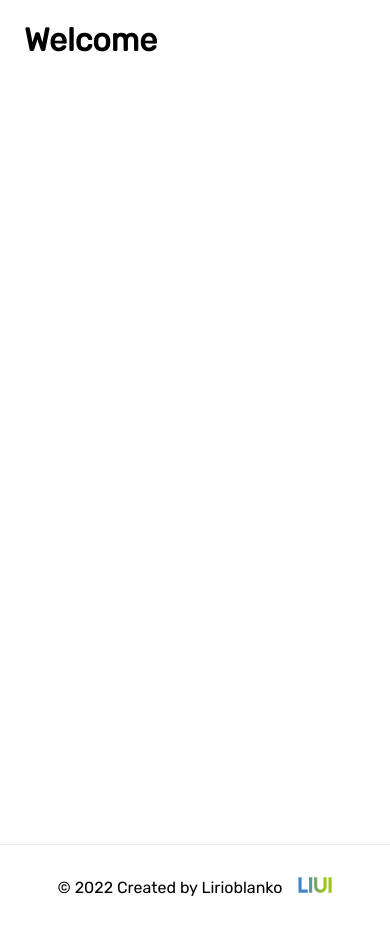
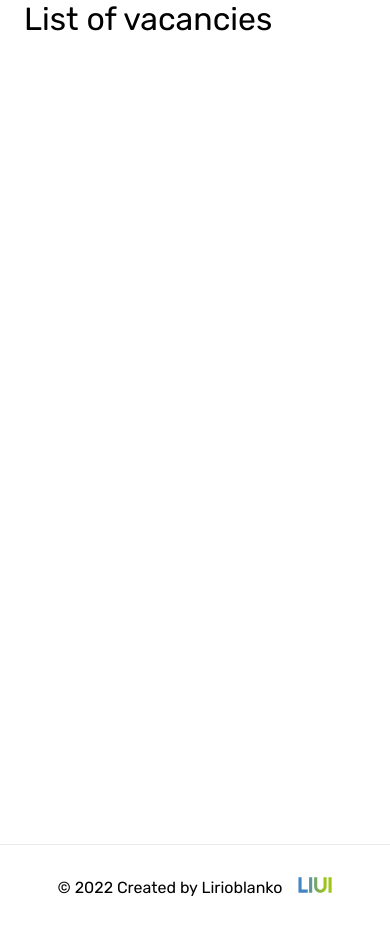
Before and after one commit to lirioblanko/vacancies-hh-next, a Next.js app: page / in a window 390 px wide. Built offline with nearby package versions, Linux system fonts and the light colour scheme.

Commit message:
компонент Heading "<h>"

```diff
--- /dev/null
+++ b/components/Heading/Heading.module.scss
@@ -0,0 +1,43 @@
+.h1, .h2 {
+  font-family: var(--rubik-font-family);
+  font-style: normal;
+  font-weight: 400;
+  font-size: 64px;
+  line-height: 76px;
+  color: var(--black);
+  margin: 0;
+  padding: 0;
+}
+
+.h3 {
+  font-family: var(--roboto-font-family);
+  font-style: normal;
+  font-weight: 400;
+  font-size: 32px;
+  line-height: 36px;
+  color: var(--black);
+  margin: 0;
+  padding: 0;
+}
+
+@media (max-width: 991px) {
+  .h1, .h2 {
+    font-size: 48px;
+    line-height: 52px;
+  }
+  .h3 {
+    font-size: 26px;
+    line-height: 30px;
+  }
+}
+
+@media (max-width: 439px) {
+  .h1, .h2 {
+    font-size: 32px;
+    line-height: 38px;
+  }
+  .h3 {
+    font-size: 22px;
+    line-height: 26px;
+  }
+}
--- /dev/null
+++ b/components/Heading/Heading.props.ts
@@ -0,0 +1,6 @@
+import { ReactNode } from "react";
+
+export interface HeadingProps {
+    tag: 'h1' | 'h2' | 'h3';
+    children: ReactNode;
+}
--- /dev/null
+++ b/components/Heading/Heading.tsx
@@ -0,0 +1,12 @@
+import { HeadingProps } from "./Heading.props";
+import styles from './Heading.module.scss'
+
+export const Heading = ({ tag, children }: HeadingProps ): JSX.Element => {
+    return (
+        <>
+            {tag=='h1' && <h1 className={styles.h1}>{ children }</h1>}
+            {tag=='h2' && <h2 className={styles.h2}>{ children }</h2>}
+            {tag=='h3' && <h3 className={styles.h3}>{ children }</h3>}
+        </>
+    )
+}
--- a/pages/index.tsx
+++ b/pages/index.tsx
@@ -1,15 +1,14 @@
 import type { NextPage } from 'next'
 import Image from 'next/image'
 import styles from '../styles/Home.module.scss'
+import { Heading } from "../components/Heading/Heading";
 
 const Home: NextPage = () => {
   return (
     <div className={styles.container}>
 
       <main className={styles.main}>
-        <h1 className={styles.title}>
-          Welcome
-        </h1>
+        <Heading tag={'h1'}>List of vacancies</Heading>
       </main>
 
       <footer className={styles.footer}>
```
